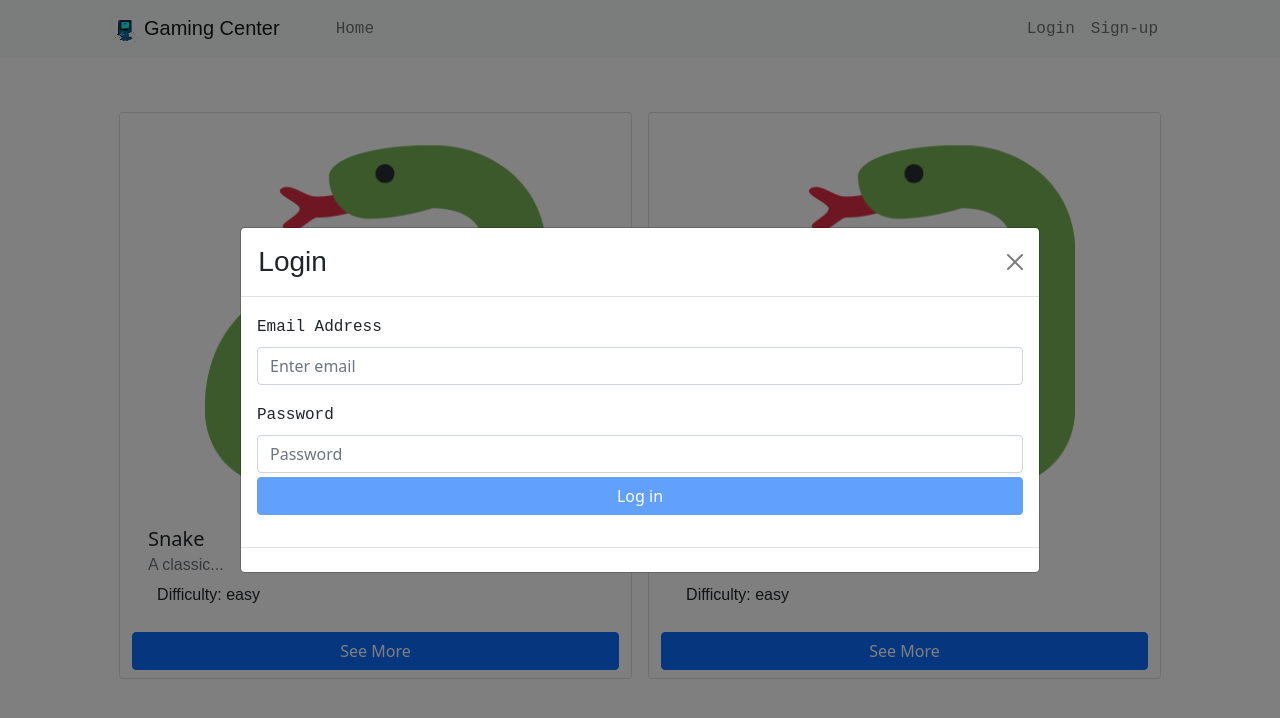
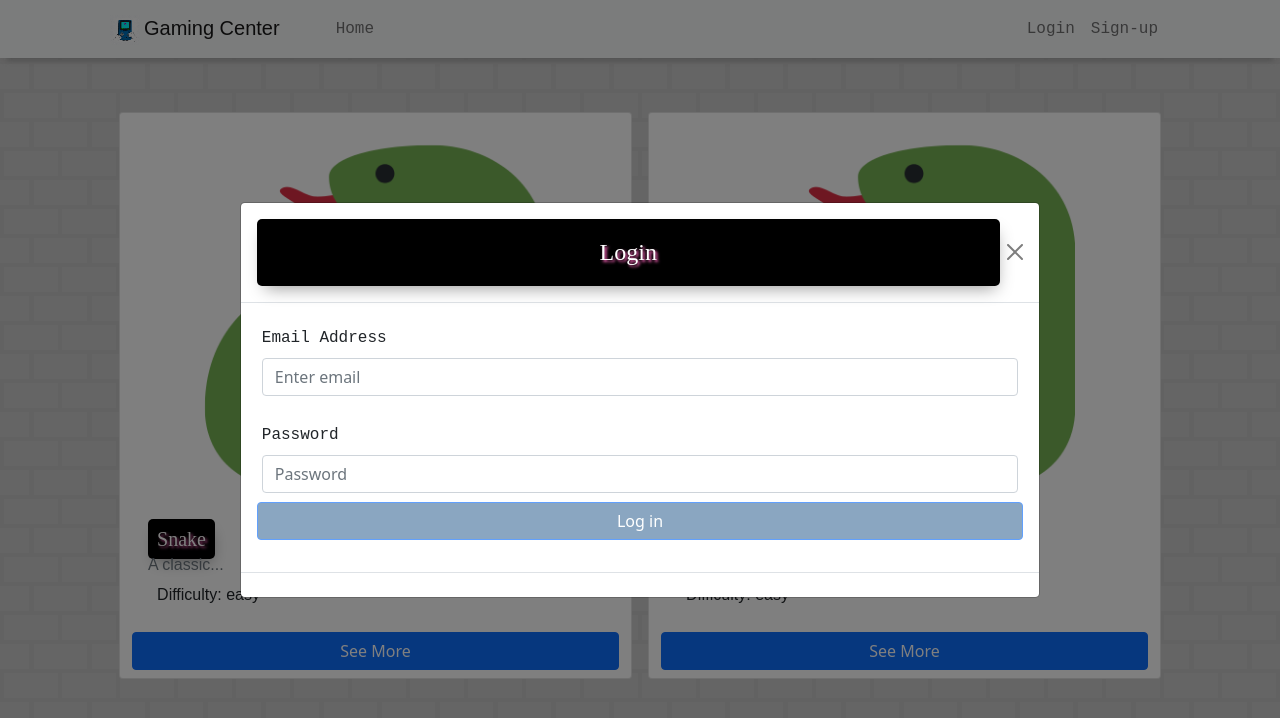
Before and after one commit to RolfHegr/game_project_app, a React (Create React App) app in the folder gaming_app_front_end/: page /search-games in a window 1280 px wide. Both pictures are taken after a click on the button "Login". Shown: the top 718 px of the page. Built offline with nearby package versions, Linux system fonts and the light colour scheme.

Commit message:
added background stylized titles for popoout modals

```diff
--- a/gaming_app_front_end/src/components/GameCard.jsx
+++ b/gaming_app_front_end/src/components/GameCard.jsx
@@ -16,7 +16,9 @@ export default function GameCard({ testPetObj }) {
     >
       <Card.Img className="mt-2 pet-img" variant="top" alt="pet" src={img} />
       <Card.Body>
-        <Card.Title>{name}</Card.Title>
+        <Card.Title>
+          <span className="title-line">{name} </span>
+        </Card.Title>
         <Card.Subtitle className="mb-2 text-muted">
           <span className="p2">A classic...</span>
         </Card.Subtitle>
--- a/gaming_app_front_end/src/components/LoginModal.jsx
+++ b/gaming_app_front_end/src/components/LoginModal.jsx
@@ -2,6 +2,7 @@ import React, { useState } from "react";
 import { Alert, Button, Form, Modal, Spinner } from "react-bootstrap";
 import { useRef } from "react";
 import "../css/App.css";
+import "../css/Login.css";
 
 export default function LoginModal(props) {
   const { userLogin, errorMsg, setErrorMsg, isLoading } = props;
@@ -47,8 +48,8 @@ export default function LoginModal(props) {
       centered
     >
       <Modal.Header closeButton>
-        <Modal.Title id="contained-modal-title-vcenter">
-          <h3>Login</h3>
+        <Modal.Title id="contained-modal-title-vcenter" className="title-line">
+          Login
         </Modal.Title>
       </Modal.Header>
       <Modal.Body>
--- a/gaming_app_front_end/src/components/NavigationBar.jsx
+++ b/gaming_app_front_end/src/components/NavigationBar.jsx
@@ -1,6 +1,7 @@
 import React from "react";
 import { Navbar, Nav, Container, NavDropdown } from "react-bootstrap";
 import gamingLogo from "../resources/logo.gif";
+import "../css/App.css";
 // import { Container, Navbar } from "react-bootstrap";
 
 export default function NavigationBar({
--- a/gaming_app_front_end/src/components/SignupModal.jsx
+++ b/gaming_app_front_end/src/components/SignupModal.jsx
@@ -3,6 +3,7 @@ import { Alert, Button, Form, Modal, Spinner } from "react-bootstrap";
 import { useRef } from "react";
 import { Formik } from "formik";
 import "../css/App.css";
+import "../css/Login.css";
 
 export default function SignupModal(props) {
   const { onHide, createNewUser, errorMsg, setErrorMsg, isLoading } = props;
@@ -84,8 +85,8 @@ export default function SignupModal(props) {
       centered
     >
       <Modal.Header closeButton>
-        <Modal.Title id="contained-modal-title-vcenter">
-          <h3>Sign up to play!</h3>
+        <Modal.Title id="contained-modal-title-vcenter" className="title-line">
+          Sign up to play!
         </Modal.Title>
       </Modal.Header>
 
--- a/gaming_app_front_end/src/css/App.css
+++ b/gaming_app_front_end/src/css/App.css
@@ -3,7 +3,13 @@
 }
 
 body {
-  background-color: #fff;
+  background-color: #c5c4c4;
+  background-image: linear-gradient(335deg, #cbcbcb 23px, transparent 23px),
+    linear-gradient(155deg, #cbcbcb 23px, transparent 23px),
+    linear-gradient(335deg, #cbcbcb 23px, transparent 23px),
+    linear-gradient(155deg, #cbcbcb 23px, transparent 23px);
+  background-size: 58px 58px;
+  background-position: 0px 2px, 4px 35px, 29px 31px, 34px 6px;
 }
 
 p {
@@ -29,3 +35,9 @@ h3 {
 }
 
 @import url("https://fonts.googleapis.com/css2?family=Roboto+Mono:wght@300;400&family=Rubik:wght@500&display=swap");
+
+.navbar {
+  -webkit-box-shadow: 0 8px 6px -6px #999;
+  -moz-box-shadow: 0 8px 6px -6px #999;
+  box-shadow: 0 8px 6px -6px #999;
+}
--- a/gaming_app_front_end/src/css/HomePage.css
+++ b/gaming_app_front_end/src/css/HomePage.css
@@ -28,6 +28,8 @@
   width: 100%;
   height: 100%;
   background-color: #060608;
+  border-radius: 5px;
+  margin-top: 2%;
 }
 
 .welcome-container {
@@ -42,12 +44,6 @@
   font-size: 1.5rem;
   display: flex;
   flex-direction: column;
-}
-
-.stack {
-  display: grid;
-  text-align: center;
-  grid-template-columns: 1fr;
 }
 
 @import url("https://fonts.googleapis.com/css2?family=Press+Start+2P&family=Roboto+Mono:wght@300;400&family=Rubik:wght@500&display=swap");
--- a/gaming_app_front_end/src/css/Login.css
+++ b/gaming_app_front_end/src/css/Login.css
@@ -4,9 +4,9 @@
 }
 
 .box-container {
-    border-radius: 0.5rem;
-    -webkit-box-shadow: 8px 7px 21px 6px rgba(186, 188, 190, 0.29);
-    box-shadow: 8px 7px 21px 6px rgba(174, 176, 177, 0.29);
+  border-radius: 0.5rem;
+  -webkit-box-shadow: 8px 7px 21px 6px rgba(186, 188, 190, 0.29);
+  box-shadow: 8px 7px 21px 6px rgba(174, 176, 177, 0.29);
 }
 
 #loginContainer {
@@ -23,3 +23,19 @@ form {
   display: flex;
   flex-direction: column;
 }
+
+@import url("https://fonts.googleapis.com/css2?family=Press+Start+2P&family=Roboto+Mono:wght@300;400&family=Rubik:wght@500&display=swap");
+
+.title-line {
+  background-color: black;
+  color: white;
+  width: 100%;
+  text-align: center;
+  text-shadow: 2px 2px 3px #ff65bd;
+  font-family: "Press Start 2P", cursive;
+  padding: 2%;
+  border-radius: 5px;
+  -webkit-box-shadow: 2px 8px 16px -6px #999;
+  -moz-box-shadow: 2px 8px 16px -6px #999;
+  box-shadow: 2px 8px 16px -6px #999;
+}
```
